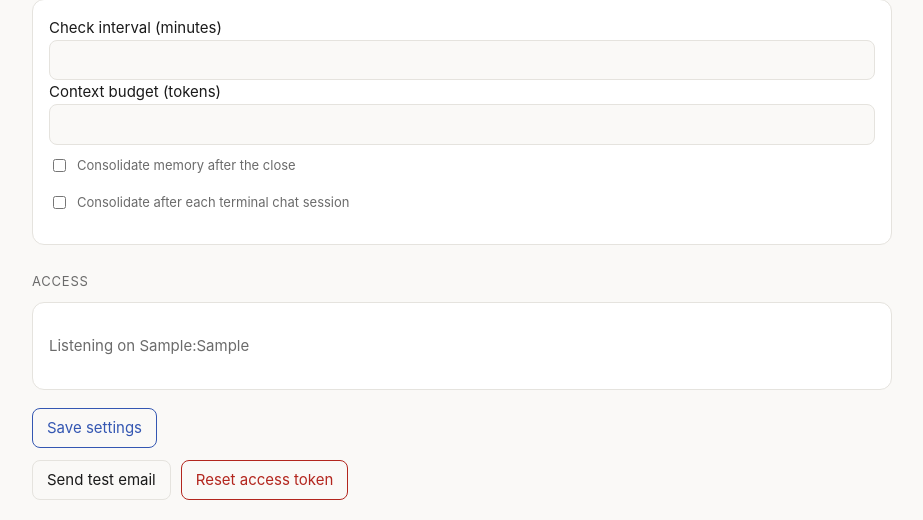
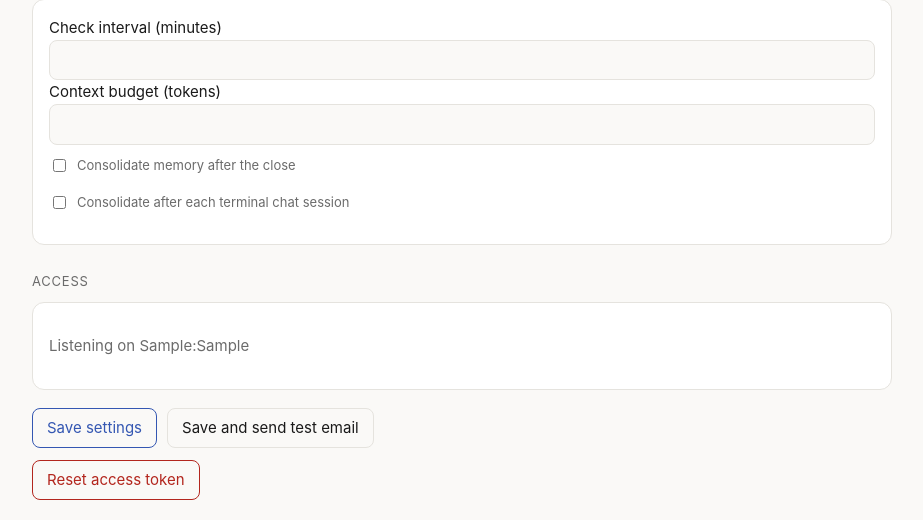
Before and after one commit to dukesky/allpath-trading-agent, a Python web app: template allpath_trade/web/templates/settings.html in a window 1280 px wide. Shown: the part 1578-2098 px from the top of the page, without its empty margins (178-1101 px from the left). Run offline with Jinja, Linux system fonts and the light colour scheme; the template is opened without the code that fills it: most values are stand-ins (such as "Sample title", 1, 10 or a date in 2020).

Commit message:
feat: save-and-test email flow that keeps unsaved input
Merges the standalone "Send test email" form into the main settings form
as a second submit button (action=save_and_test). Posting it now runs the
same validate+persist+rebuild path as a normal save and only then sends one
test notification, so a test-email click no longer discards whatever the
user had typed but not yet saved. Removes the now-orphaned
/settings/test-email route (404s) and its old tests.

Co-Authored-By: Claude Fable 5 <noreply@anthropic.com>

```diff
--- a/allpath_trade/web/templates/settings.html
+++ b/allpath_trade/web/templates/settings.html
@@ -6,8 +6,8 @@
 {# `note` is a fixed token from the server, never freeform text -- the copy
    itself lives here, in one place, so a crafted query string can only ever
    select between these two known messages, not inject its own. #}
-{% if note == 'email-sent' %}<p class="muted">Test email sent</p>{% endif %}
-{% if note == 'email-failed' %}<p class="muted">Test email failed — check SMTP settings and server logs</p>{% endif %}
+{% if note == 'email_ok' %}<p class="muted">Test email sent</p>{% endif %}
+{% if note == 'email_failed' %}<p class="muted">Test email failed — check SMTP settings and server logs</p>{% endif %}
 {% if error %}<p class="error">{{ error }}</p>{% endif %}
 
 {# A model select offers every catalog entry for the active provider, plus
@@ -99,12 +99,17 @@
   </div>
 
   <div class="row" style="margin-top:18px">
-    <button class="primary" type="submit">Save settings</button>
+    <button class="primary" type="submit" name="action" value="save">Save settings</button>
+    {# Same form, same submit -- the only difference from the plain save
+       button is this field's value. Because it's one <form>, whatever the
+       user typed into the fields above is included in this POST too, so a
+       save-and-test click can no longer discard unsaved input the way the
+       old standalone test-email form did. #}
+    <button type="submit" name="action" value="save_and_test">Save and send test email</button>
   </div>
 </form>
 
 <div class="row" style="margin-top:12px">
-  <form method="post" action="/settings/test-email"><button type="submit">Send test email</button></form>
   <form method="post" action="/settings/reset-token"><button class="danger" type="submit">Reset access token</button></form>
 </div>
 
```
Also changed, not shown: allpath_trade/web/routes/settings.py (+25 -20 lines), tests/test_web_settings.py (+65 -10 lines).
